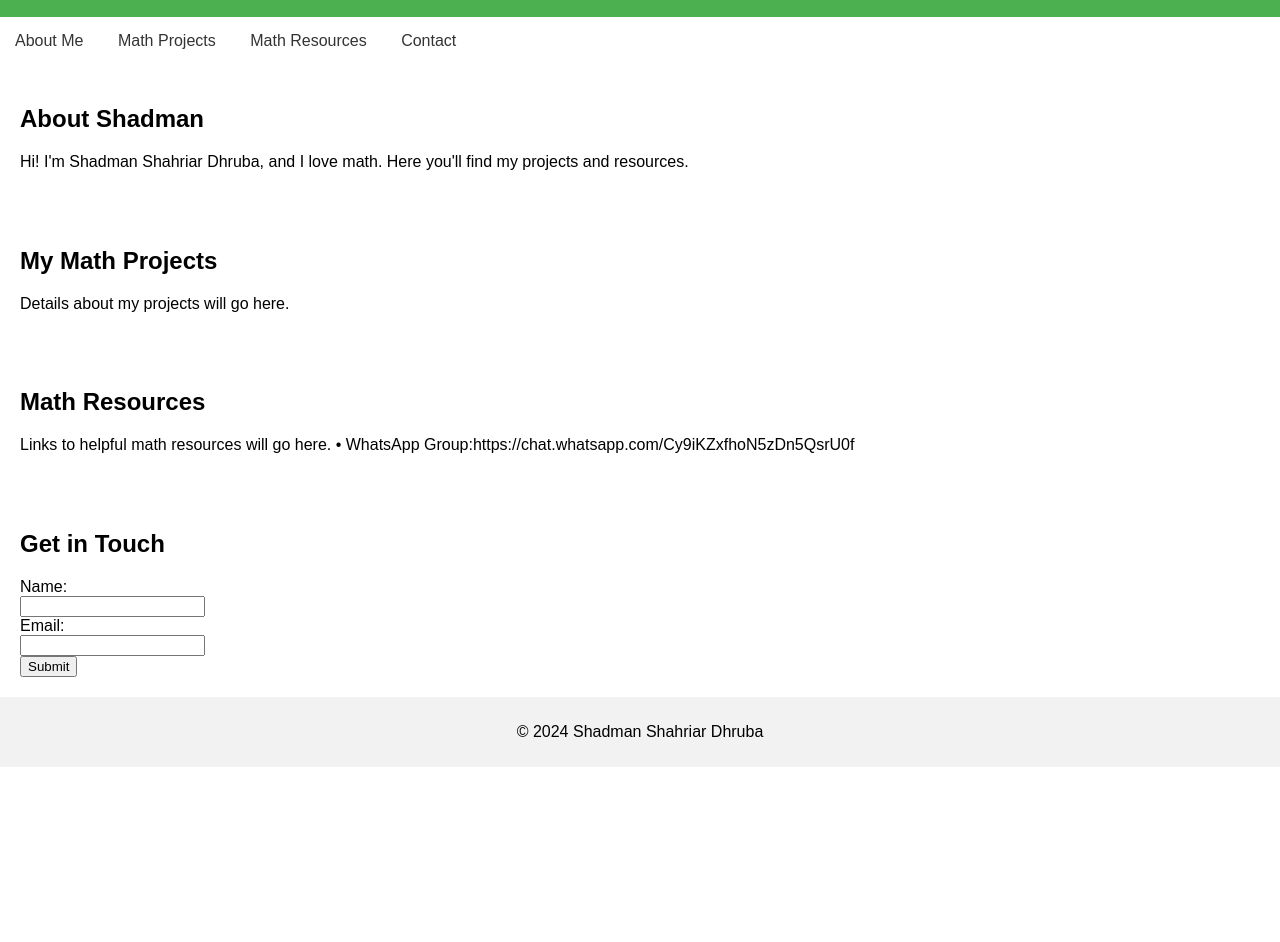
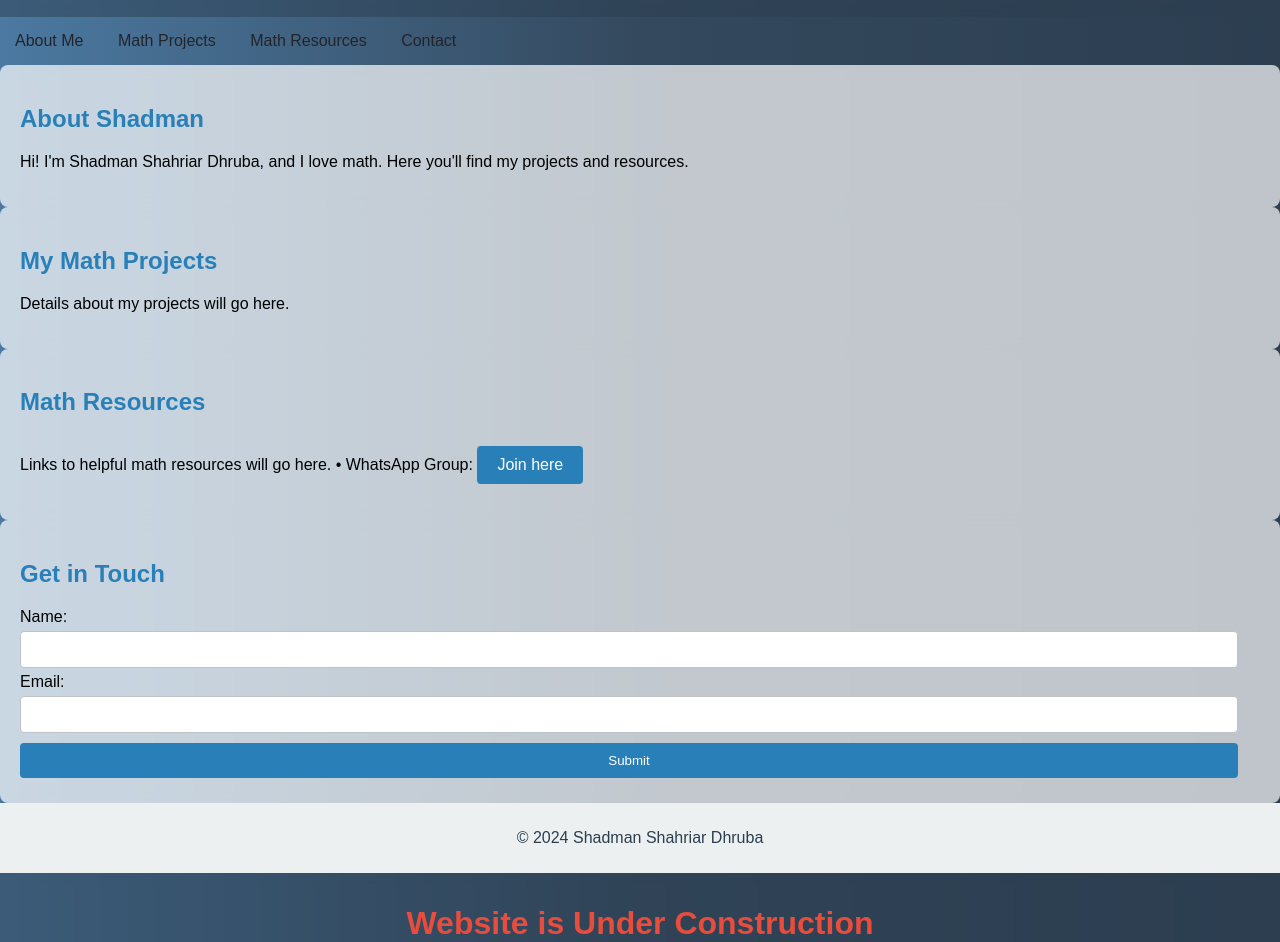
Before and after one commit to ssdhruba/dhrubainfo, a plain HTML site: page index.html in a window 1280 px wide. Shown: the part 83-1025 px from the top of the page. Before the commit the page ends 850 px from the top, so only its background shows below. Drawn offline with Linux system fonts and the light colour scheme.

Commit message:
Update index.html
Signed-off-by: ssdhruba <shadmanshahriarforai7@gmail.com>

```diff
--- a/index.html
+++ b/index.html
@@ -3,20 +3,88 @@
 <head>
     <meta charset="UTF-8">
     <meta name="viewport" content="width=device-width, initial-scale=1.0">
-    <title>Welcome to Shadman's </title>
+    <title>Welcome to Shadman's</title>
     <style>
-        body { font-family: Arial, sans-serif; margin: 0; padding: 0; }
-        header { background: #4CAF50; color: white; padding: 10px 0; text-align: center; }
+        body {
+            font-family: Arial, sans-serif;
+            margin: 0;
+            padding: 0;
+            height: 100vh;
+            display: flex;
+            flex-direction: column;
+            justify-content: space-between;
+            background: linear-gradient(270deg, #2C3E50, #34495E, #4B79A1); /* Gradient without animation */
+            color: black; /* Set font color to black */
+        }
+
+        header {
+            background: rgba(44, 62, 80, 0.5); /* Make it slightly transparent */
+            backdrop-filter: blur(5px); /* Apply blur effect */
+            color: black; /* Set header text color to black */
+            padding: 10px 0;
+            text-align: center;
+        }
+
         nav { margin: 15px 0; }
-        nav a { margin: 0 15px; text-decoration: none; color: #333; }
-        section { padding: 20px; }
-        footer { text-align: center; padding: 10px 0; background: #f2f2f2; }
-        h1 {color:red}
+        nav a { margin: 0 15px; text-decoration: none; color: #23242a; }
+        nav a:hover { color: #ECF0F1; }
+
+        section {
+            padding: 20px;
+            backdrop-filter: blur(5px); /* Apply blur effect to sections */
+            background: rgba(255, 255, 255, 0.7); /* Semi-transparent white background */
+            border-radius: 8px; /* Rounded corners for sections */
+        }
+
+        footer {
+            text-align: center;
+            padding: 10px 0;
+            background: #ECF0F1;
+            color: #2C3E50;
+        }
+
+        h1 { color: #E74C3C; }
+        h2 { color: #2980B9; }
+
+        input[type="text"], input[type="email"], input[type="submit"] {
+            padding: 10px;
+            margin: 5px 0;
+            border: 1px solid #BDC3C7;
+            border-radius: 4px;
+            width: calc(100% - 22px);
+            box-sizing: border-box;
+        }
+
+        input[type="submit"] {
+            background-color: #2980B9;
+            color: white;
+            border: none;
+            cursor: pointer;
+        }
+
+        input[type="submit"]:hover {
+            background-color: #3498DB;
+        }
+
+        .join-button {
+            display: inline-block;
+            padding: 10px 20px;
+            background-color: #2980B9;
+            color: white;
+            text-decoration: none;
+            border-radius: 4px;
+            transition: background-color 0.3s;
+            margin-top: 10px;
+        }
+
+        .join-button:hover {
+            background-color: #3498DB;
+        }
     </style>
 </head>
 <body>
     <header>
-        <h1> Website is Under construction </h1>
+        <h1>Website is Under Construction</h1>
     </header>
     <nav>
         <a href="#about">About Me</a>
@@ -35,7 +103,129 @@
     <section id="resources">
         <h2>Math Resources</h2>
         <p>Links to helpful math resources will go here.
-            • WhatsApp Group:https://chat.whatsapp.com/Cy9iKZxfhoN5zDn5QsrU0f
+            • WhatsApp Group: <a  href="https://chat.whatsapp.com/Cy9iKZxfhoN5zDn5QsrU0f" target="_blank" class="join-button">Join here</a>
+        </p>
+    </section>
+    <section id="contact">
+        <h2>Get in Touch</h2>
+        <form>
+            <label for="name">Name:</label><br>
+            <input type="text" id="name" name="name"><br>
+            <label for="email">Email:</label><br>
+            <input type="email" id="email" name="email"><br>
+            <input type="submit" value="Submit">
+        </form>
+    </section>
+    <footer>
+        <p>&copy; 2024 Shadman Shahriar Dhruba</p>
+    </footer>
+</body>
+</html><!DOCTYPE html>
+<html lang="en">
+<head>
+    <meta charset="UTF-8">
+    <meta name="viewport" content="width=device-width, initial-scale=1.0">
+    <title>Welcome to Shadman's</title>
+    <style>
+        body {
+            font-family: Arial, sans-serif;
+            margin: 0;
+            padding: 0;
+            height: 100vh;
+            display: flex;
+            flex-direction: column;
+            justify-content: space-between;
+            background: linear-gradient(270deg, #2C3E50, #34495E, #4B79A1); /* Gradient without animation */
+            color: black; /* Set font color to black */
+        }
+
+        header {
+            background: rgba(44, 62, 80, 0.5); /* Make it slightly transparent */
+            backdrop-filter: blur(5px); /* Apply blur effect */
+            color: black; /* Set header text color to black */
+            padding: 10px 0;
+            text-align: center;
+        }
+
+        nav { margin: 15px 0; }
+        nav a { margin: 0 15px; text-decoration: none; color: #23242a; }
+        nav a:hover { color: #ECF0F1; }
+
+        section {
+            padding: 20px;
+            backdrop-filter: blur(5px); /* Apply blur effect to sections */
+            background: rgba(255, 255, 255, 0.7); /* Semi-transparent white background */
+            border-radius: 8px; /* Rounded corners for sections */
+        }
+
+        footer {
+            text-align: center;
+            padding: 10px 0;
+            background: #ECF0F1;
+            color: #2C3E50;
+        }
+
+        h1 { color: #E74C3C; }
+        h2 { color: #2980B9; }
+
+        input[type="text"], input[type="email"], input[type="submit"] {
+            padding: 10px;
+            margin: 5px 0;
+            border: 1px solid #BDC3C7;
+            border-radius: 4px;
+            width: calc(100% - 22px);
+            box-sizing: border-box;
+        }
+
+        input[type="submit"] {
+            background-color: #2980B9;
+            color: white;
+            border: none;
+            cursor: pointer;
+        }
+
+        input[type="submit"]:hover {
+            background-color: #3498DB;
+        }
+
+        .join-button {
+            display: inline-block;
+            padding: 10px 20px;
+            background-color: #2980B9;
+            color: white;
+            text-decoration: none;
+            border-radius: 4px;
+            transition: background-color 0.3s;
+            margin-top: 10px;
+        }
+
+        .join-button:hover {
+            background-color: #3498DB;
+        }
+    </style>
+</head>
+<body>
+    <header>
+        <h1>Website is Under Construction</h1>
+    </header>
+    <nav>
+        <a href="#about">About Me</a>
+        <a href="#projects">Math Projects</a>
+        <a href="#resources">Math Resources</a>
+        <a href="#contact">Contact</a>
+    </nav>
+    <section id="about">
+        <h2>About Shadman</h2>
+        <p>Hi! I'm Shadman Shahriar Dhruba, and I love math. Here you'll find my projects and resources.</p>
+    </section>
+    <section id="projects">
+        <h2>My Math Projects</h2>
+        <p>Details about my projects will go here.</p>
+    </section>
+    <section id="resources">
+        <h2>Math Resources</h2>
+        <p>Links to helpful math resources will go here.
+            • WhatsApp Group: <a  href="https://chat.whatsapp.com/Cy9iKZxfhoN5zDn5QsrU0f" target="_blank" class="join-button">Join here</a>
         </p>
     </section>
     <section id="contact">
```
